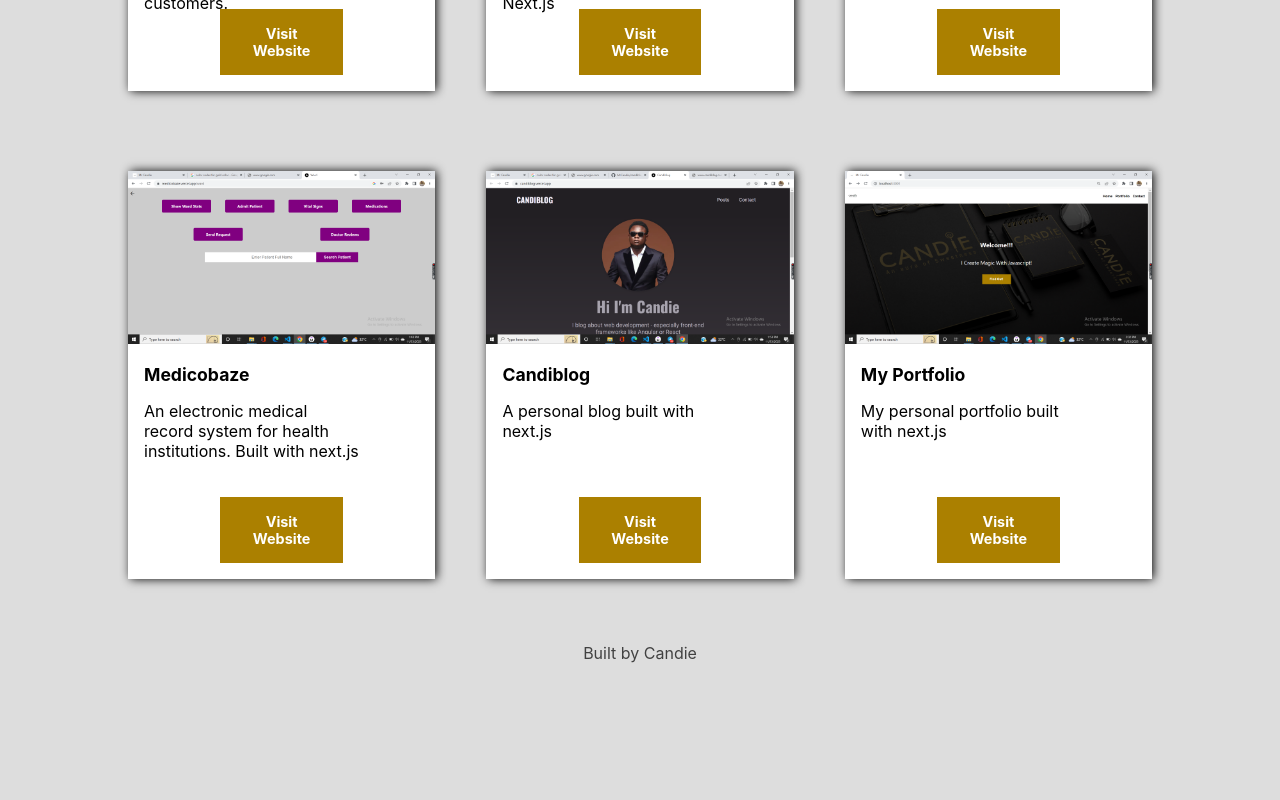
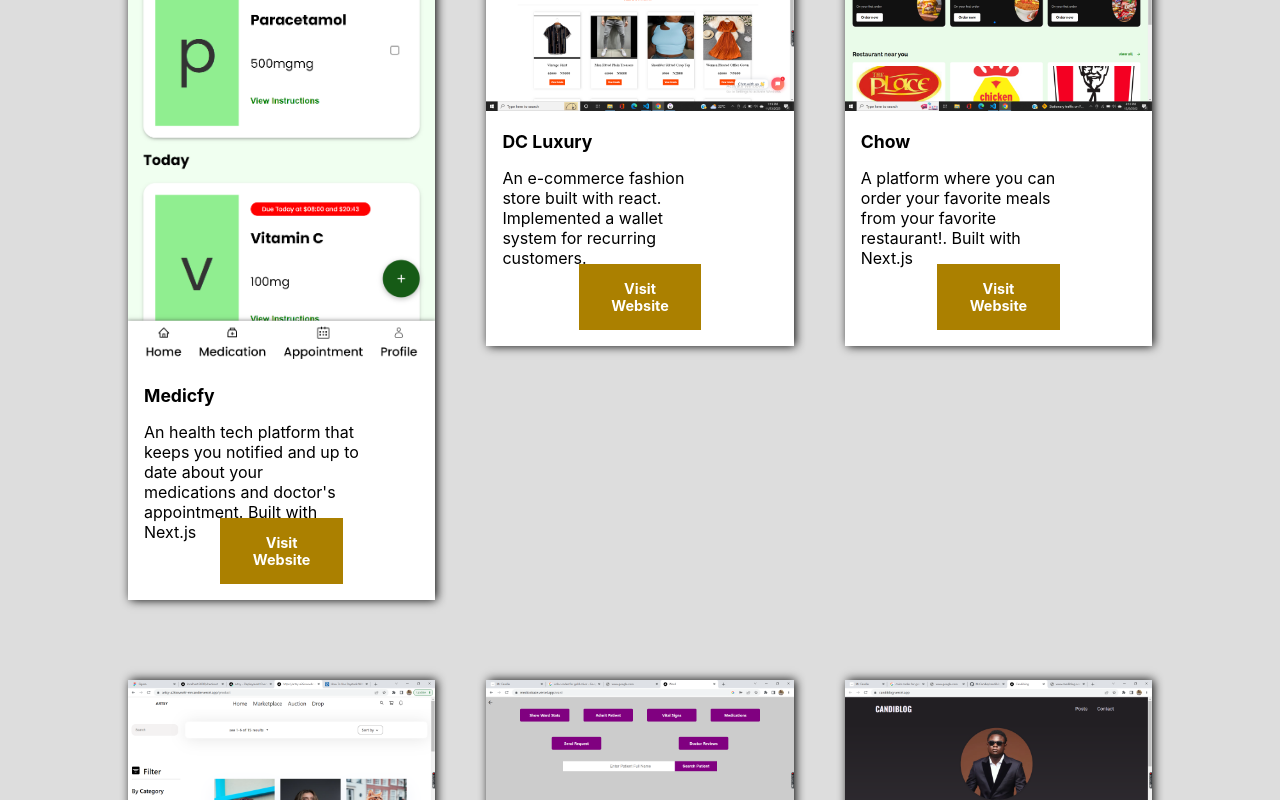
Before and after one commit to MrCandie/my-portfolio, a Next.js app: page / in a window 1280 px wide. Shown: the part 1275-2075 px from the top of the page. Before the commit the page ends 1954 px from the top, so only its background shows below. Built offline with nearby package versions, Linux system fonts and the light colour scheme.

Commit message:
another commit

```diff
--- a/components/homepage/features/features.js
+++ b/components/homepage/features/features.js
@@ -7,6 +7,16 @@
       <h1>My Projects</h1>
       <hr />
       <div className={classes.container}>
+        <div className={classes.project}>
+          <img src="/images/medicfy.png" />
+          <h1>Medicfy</h1>
+          <p>
+            An health tech platform that keeps you notified and up to date about
+            your medications and doctor's appointment. Built with Next.js
+          </p>
+          <a href="https://medic-bay.vercel.app/">Visit Website</a>
+        </div>
+
         <div className={classes.project}>
           <img src="/images/dc.png" />
           <h1>DC Luxury</h1>
@@ -32,7 +42,7 @@
             An online photo gallery and marketplace for creators. Built with
             next.js
           </p>
-          <a href="https://artsy-kappa.vercel.app/">Visit Website</a>
+          <a href="https://artssy.vercel.app/">Visit Website</a>
         </div>
         <div className={classes.project}>
           <img src="/images/medicobaze.png" />
--- a/components/homepage/hero/hero.js
+++ b/components/homepage/hero/hero.js
@@ -7,7 +7,7 @@
         <h1>Welcome!!!</h1>
         <p>I create magic with Javascript!</p>
         <a
-          href="https://drive.google.com/file/d/1-wJU5S1wpVtkxYFVoamxVx3Z0YA-uJ0I/view?usp=drivesdk"
+          href="https://drive.google.com/file/d/10zW4VEvMoHBFFww3hPoEEKKz6PcMoPkA/view?usp=drivesdk"
           download
         >
           DOWNLOAD CV
```
Also changed, not shown: public/images/medicfy.png (added).
